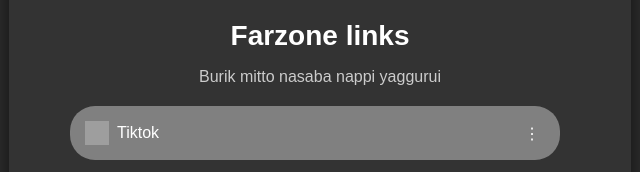
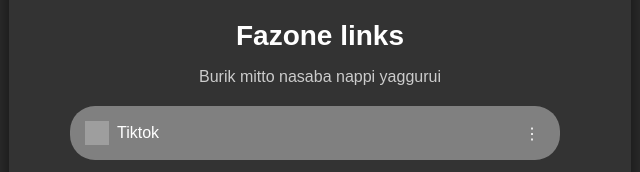
Before and after one commit to mystery-boop/Fazone-Website, a plain HTML site: page index.html in a window 1280 px wide. Shown: the part 228-400 px from the top of the page, 320-960 px from the left. Drawn offline with Linux system fonts and the light colour scheme; grey boxes are pictures that could not be loaded.

Commit message:
index.html

```diff
--- a/index.html
+++ b/index.html
@@ -10,7 +10,7 @@
   <div class="container">
     <header>
       <img src="https://imgur.com/MPAwNab.jpg" alt="Fazone" class="profile-img">
-      <h1>Farzone links</h1>
+      <h1>Fazone links</h1>
       <p>Burik mitto nasaba nappi yaggurui</p>
     </header>
     <div class="links">
```
